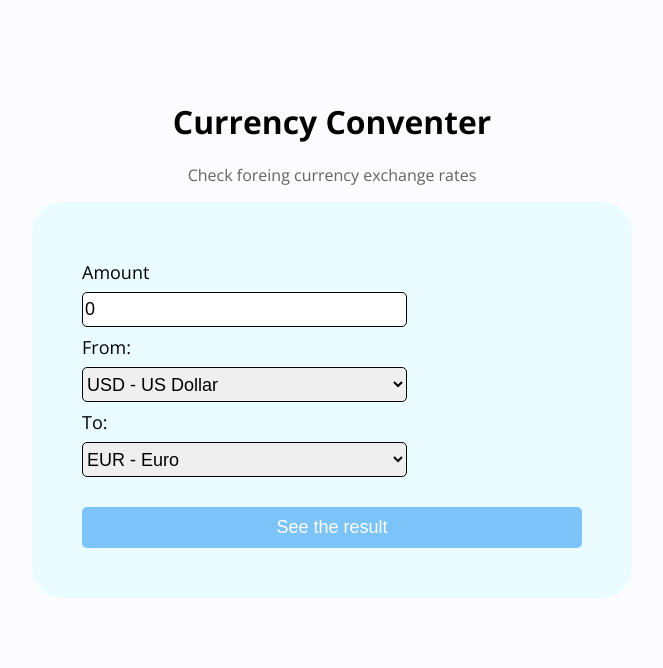
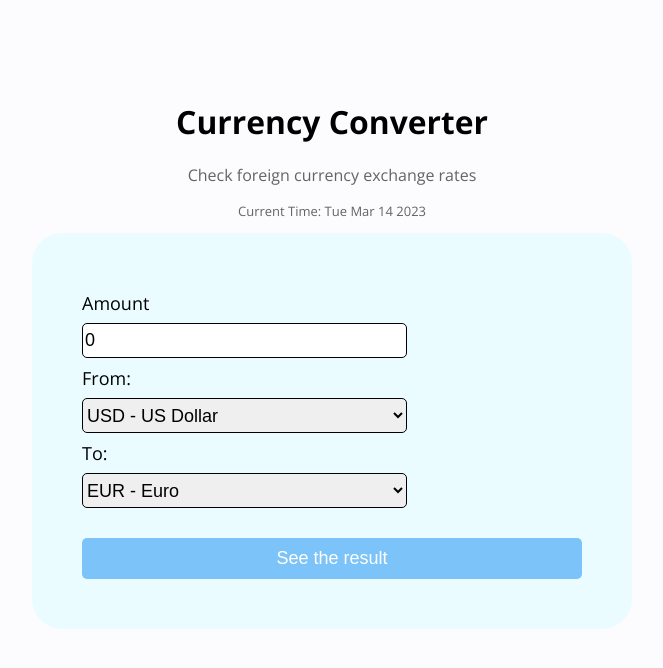
Before and after one commit to MyNameIsNotMateusz/Currency-Conventer-React, a React (Create React App) app: page / in a window 1280 px wide. Shown: the top 668 px of the page, without its empty margins (308-971 px from the left). Built offline with nearby package versions, Linux system fonts and the light colour scheme.

Commit message:
i added currency time

```diff
--- a/package.json
+++ b/package.json
@@ -2,16 +2,20 @@
   "name": "currency-conventer-react",
   "version": "0.1.0",
   "private": true,
+  "homepage": "https://mynameisnotmateusz.github.io/currency-conventer-react/",
   "dependencies": {
     "@testing-library/jest-dom": "^5.16.5",
     "@testing-library/react": "^13.4.0",
     "@testing-library/user-event": "^13.5.0",
+    "gh-pages": "^5.0.0",
     "react": "^18.2.0",
     "react-dom": "^18.2.0",
     "react-scripts": "5.0.1",
     "web-vitals": "^2.1.4"
   },
   "scripts": {
+    "predeploy": "npm run build",
+    "deploy": "gh-pages -d build",
     "start": "react-scripts start",
     "build": "react-scripts build",
     "test": "react-scripts test",
--- a/src/App.js
+++ b/src/App.js
@@ -1,4 +1,4 @@
-import { useState } from "react";
+import { useState, useEffect } from "react";
 import Header from "./Header";
 import Form from "./Form";
 import Result from "./Result";
@@ -6,11 +6,23 @@ import Result from "./Result";
 function App() {
   const [result, setResult] = useState(null);
   const [showResult, setShowResult] = useState(false);
+  const [date, setDate] = useState(new Date());
+
+  useEffect(() => {
+    const timer = setInterval(() => {
+      setDate(new Date());
+    }, 1000);
+
+    return () => clearInterval(timer);
+  }, []);
 
   return (
     <>
-      <Header />
-      <Form setResult={setResult} setShowResult={setShowResult} />
+      <Header
+      date={date.toDateString()}
+      />
+      <Form setResult={setResult}
+      setShowResult={setShowResult} />
       {showResult && <Result result={result} />}
     </>
   );
--- a/src/Header/index.js
+++ b/src/Header/index.js
@@ -3,11 +3,13 @@ import "./style.css";
 const Header = (props) => {
     return (
         <div className="header">
-        <h1>Currency Conventer</h1>
-        <p className="header__item--secondHeading">Check foreing currency exchange rates</p>
+            <h1>Currency Converter</h1>
+            <p className="header__item--secondHeading">
+                Check foreign currency exchange rates
+            </p>
+            <p className="header__item--time">Current Time: {props.date}</p>
         </div>
-    )
+    );
 };
 
-
 export default Header;
--- a/src/Header/style.css
+++ b/src/Header/style.css
@@ -8,3 +8,8 @@
 .header__item--secondHeading {
     color: rgba(0, 0, 0, 0.606);
 }
+
+.header__item--time {
+    color: rgba(0, 0, 0, 0.606);
+    font-size: small;
+}
```
Also changed, not shown: public/share.png, 1 other file (tests, documents, lock files or other folders).
